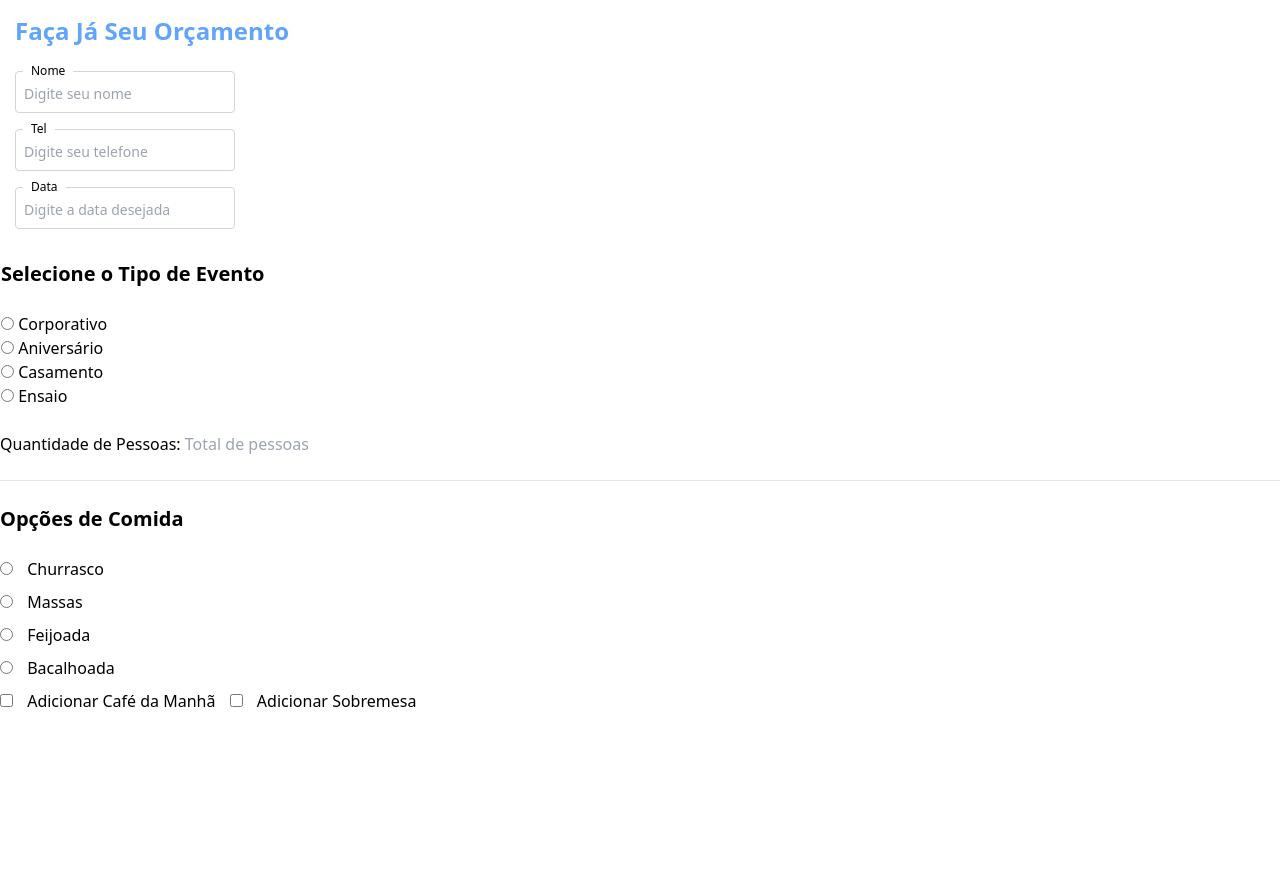
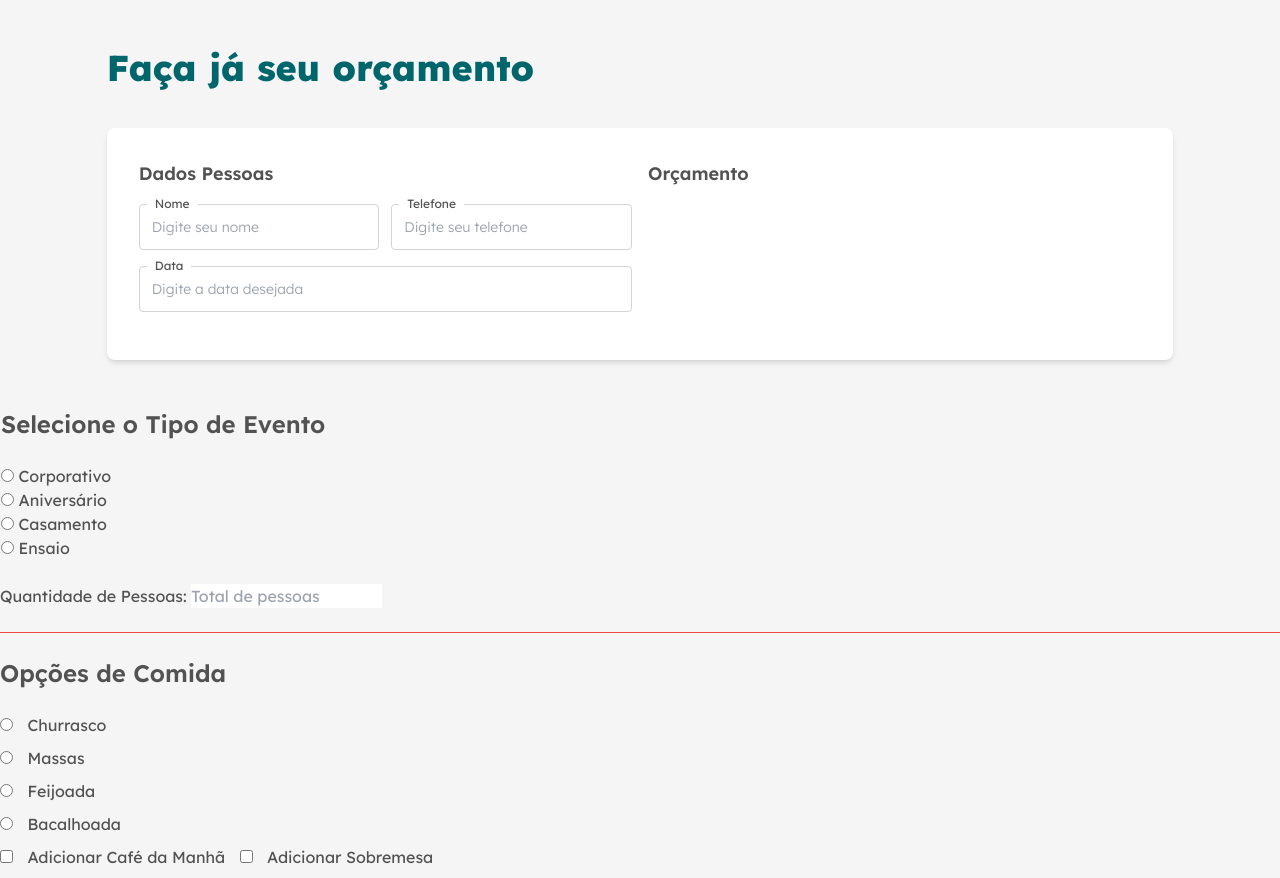
Before and after one commit to douglas-moura/projeto__orcamentoEventos, a website built with webpack: page src/index.html in a window 1280 px wide. Before the commit the page ends 800 px from the top, so only its background shows below. Built offline with nearby package versions, Linux system fonts and the light colour scheme.

Commit message:
style: Estilos CSS básico
- font-family definida para Lexend
- cor primaria definida #00666B
- classe e estilos criados para h1...h6, section, container, título de sessão e título de container

```diff
--- a/src/assets/css/style.css
+++ b/src/assets/css/style.css
@@ -1,20 +1,41 @@
+@import url('https://fonts.googleapis.com/css2?family=Lexend:wght@100..900&display=swap');
+
 @tailwind base;
 @tailwind components;
 @tailwind utilities;
 
 @layer base {
-    h1 {
-        @apply text-2xl font-extrabold;
+    * {
+        @apply font-lexend border-[0px] border-red-500 text-neutral-600
     }
 
-    h2 {
-        @apply text-xl font-semibold;
+    h1 { @apply w-full text-4xl font-extrabold }
+    h2 { @apply w-full text-2xl font-semibold }
+    h3 { @apply w-full text-lg font-semibold }
+    h4 { @apply w-full text-base font-medium }
+    h5 { @apply w-full text-sm font-light }
+    h6 { @apply w-full text-xs font-light }
+
+    main {
+        @apply bg-neutral-100
+    }
+
+    section {
+        @apply w-full flex flex-col py-12
     }
 }
 
 @layer components {
     .titulo-sessao {
-        @apply text-blue-400;
+        @apply text-cor-primaria container mb-4
+    }
+
+    .titulo-container {
+        @apply text-neutral-600 mb-4
+    }
+
+    .container {
+        @apply grid gap-4 w-5/6 mx-auto
     }
 
     .campo-input {
@@ -26,7 +47,15 @@
     }
 
     .campo-input input {
-        @apply border border-neutral-300 p-2 pt-3 text-sm rounded mb-4
+        @apply w-full border font-light border-neutral-300 p-3 pt-3 text-sm rounded mb-4 outline-none
+    }
+
+    .box-orcamento {
+        @apply p-8 rounded-lg bg-white shadow-md
+    }
+
+    .linha-form {
+        @apply grid gap-3
     }
 }
 
--- a/src/index.html
+++ b/src/index.html
@@ -8,22 +8,30 @@
 </head>
 <body>
     <main>
-        <section class="form-section">
-            <h1 class="titulo-sessao">Faça Já Seu Orçamento</h1><br>
+        <section>
+            <h1 class="titulo-sessao">Faça já seu orçamento</h1><br>
+            <div class="container box-orcamento grid-cols-2">
                 <form action="">
+                    <h3 class="titulo-container">Dados Pessoas</h3>
+                    <span class="linha-form grid-cols-2">
                         <span class="campo-input">
                             <label for="nome">Nome</label>
                             <input type="text" id="nome" placeholder="Digite seu nome">
                         </span>
                         <span class="campo-input">
-                    <label for="tel">Tel</label>
+                            <label for="tel">Telefone</label>
                             <input type="int" id="tel" placeholder="Digite seu telefone">
+                        </span>
                     </span>
                     <span class="campo-input">
                         <label for="data">Data</label>
                         <input type="int" id="data" placeholder="Digite a data desejada">
                     </span>
                 </form>
+                <div>
+                    <h3 class="titulo-container">Orçamento</h3>
+                </div>
+            </div>
         </section>
 
         <div>
--- a/tailwind.config.js
+++ b/tailwind.config.js
@@ -4,7 +4,14 @@ module.exports = {
         "./src/**/*.{html,js}"
     ],
     theme: {
-        extend: {},
+        extend: {
+            colors: {
+                'cor-primaria': '#00666B'
+            }
+        },
+        fontFamily: {
+            lexend: ['Lexend', 'Heveltica', 'sans-serif'],
+        }
     },
     plugins: [],
 }
```
Lines whose indentation alone changed are shown as unchanged.
